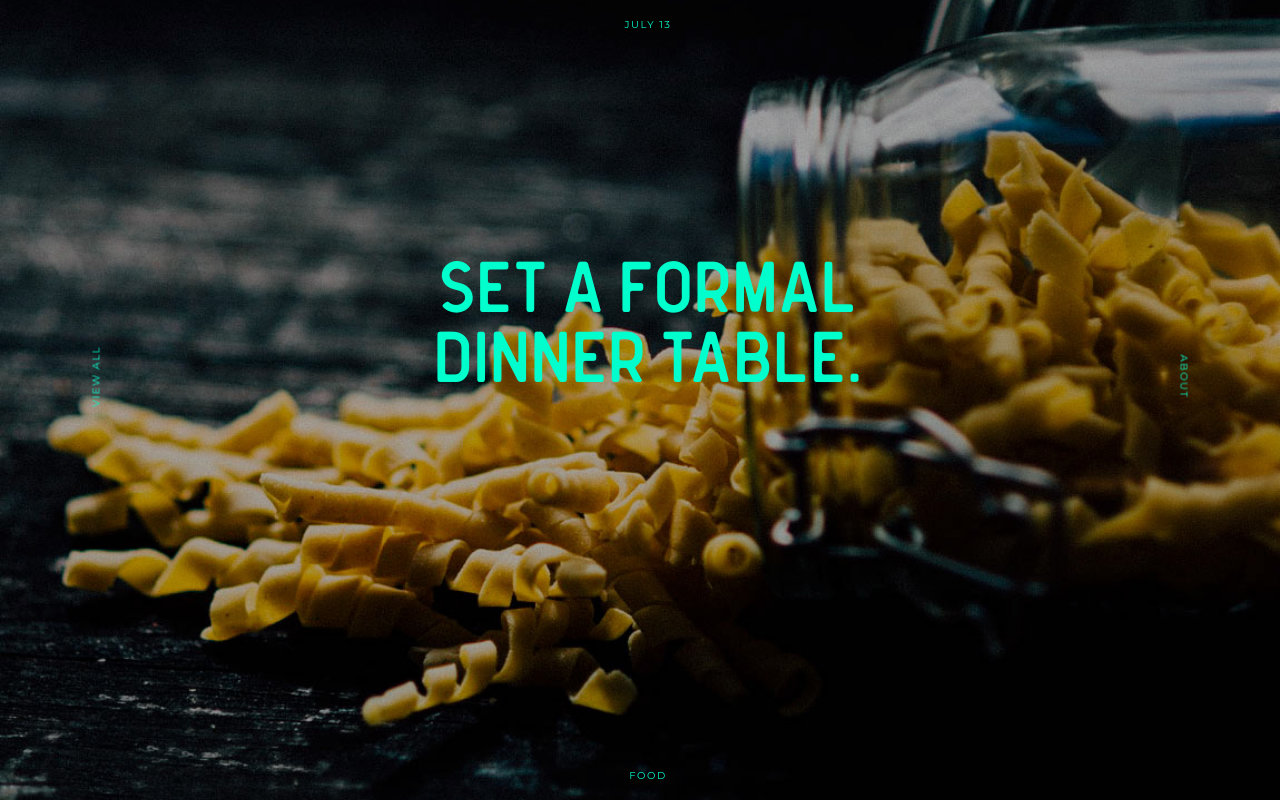
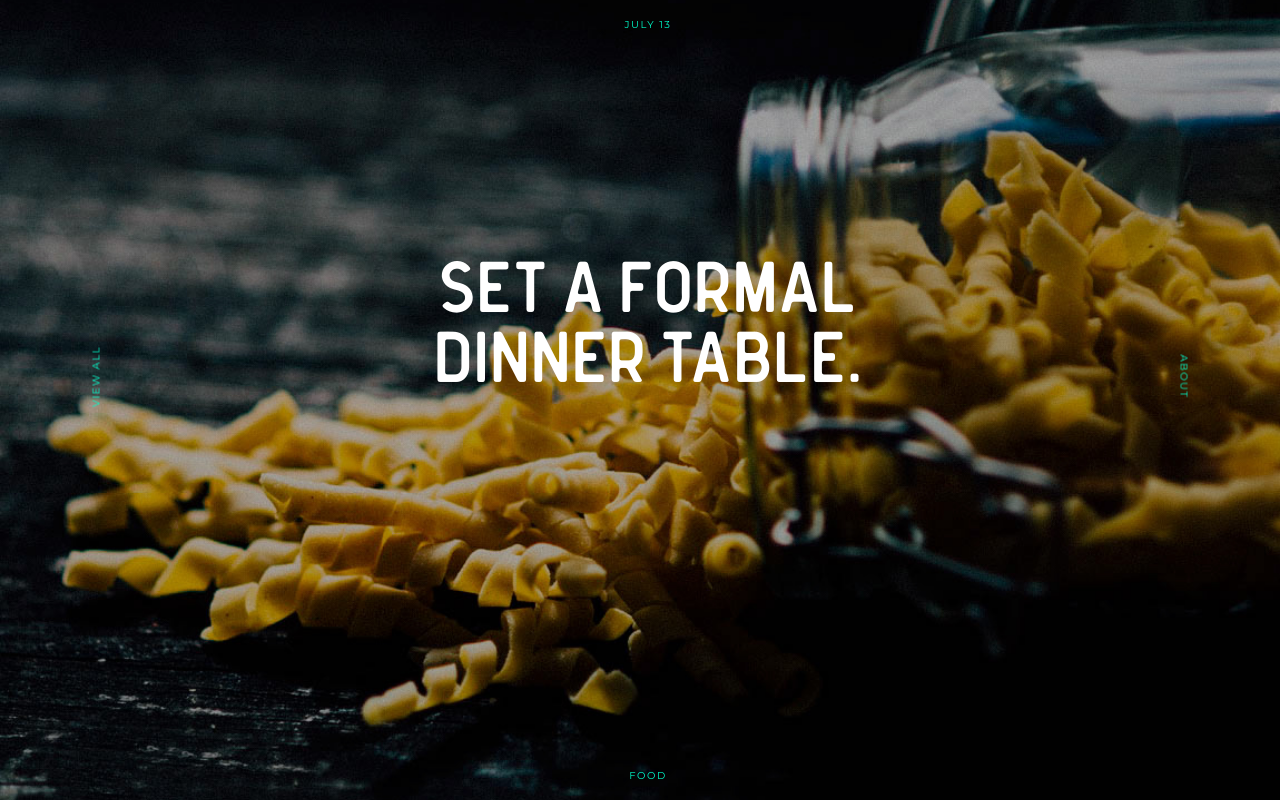
Before and after one commit to lsiminski/adulting, a plain HTML site: page index.html in a window 1280 px wide. Drawn offline with nearby package versions, Linux system fonts and the light colour scheme.

Commit message:
asdfasdf

```diff
--- a/stylesheet.css
+++ b/stylesheet.css
@@ -80,6 +80,16 @@ a {
 	text-align: center;
 }
 
+.container a {
+	font-family: 'oregonregular', Arial, sans-serif;
+	color: white;
+	font-size: 70px;
+	width: 50%;
+	height: 50%;
+	margin: 20% auto;
+	text-align: center;
+}
+
 .category {
 	font-family: 'Montserrat';
 	font-size: 10px;
```
